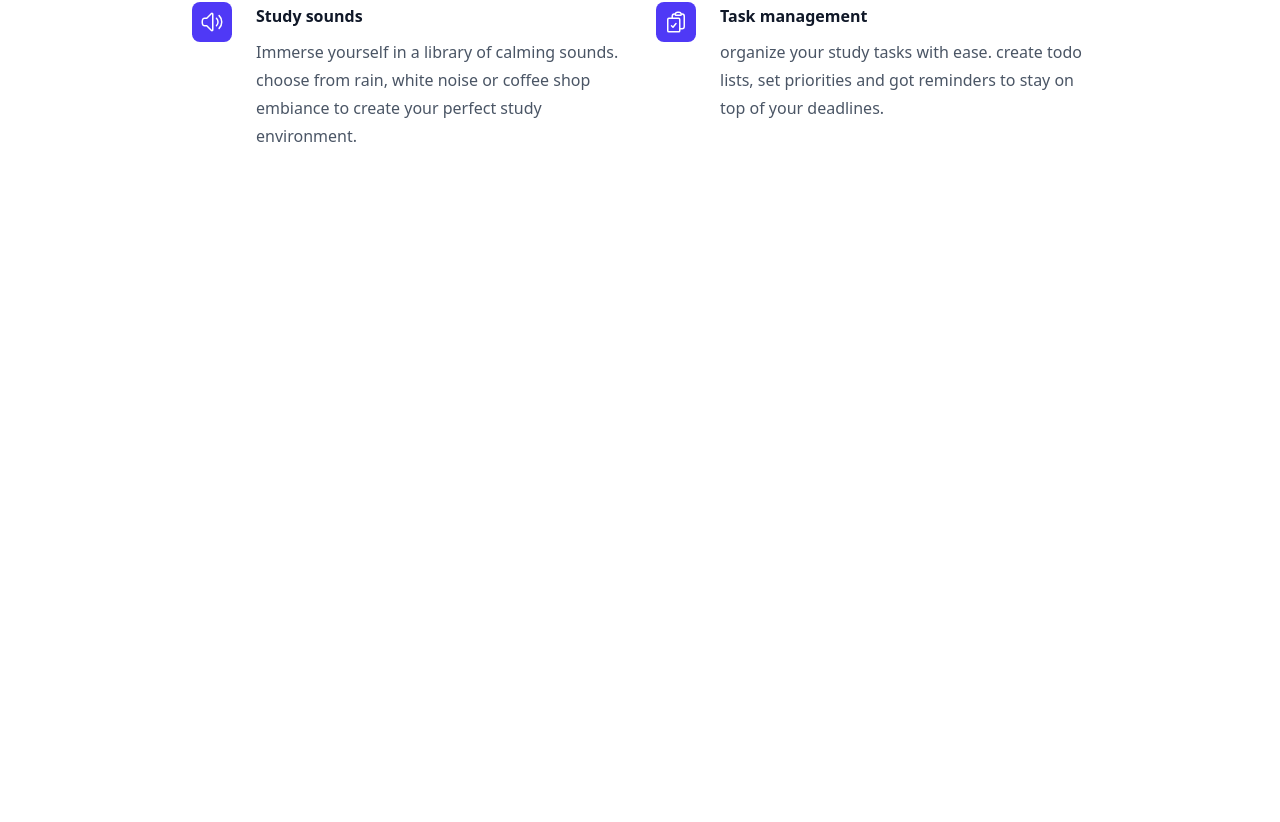
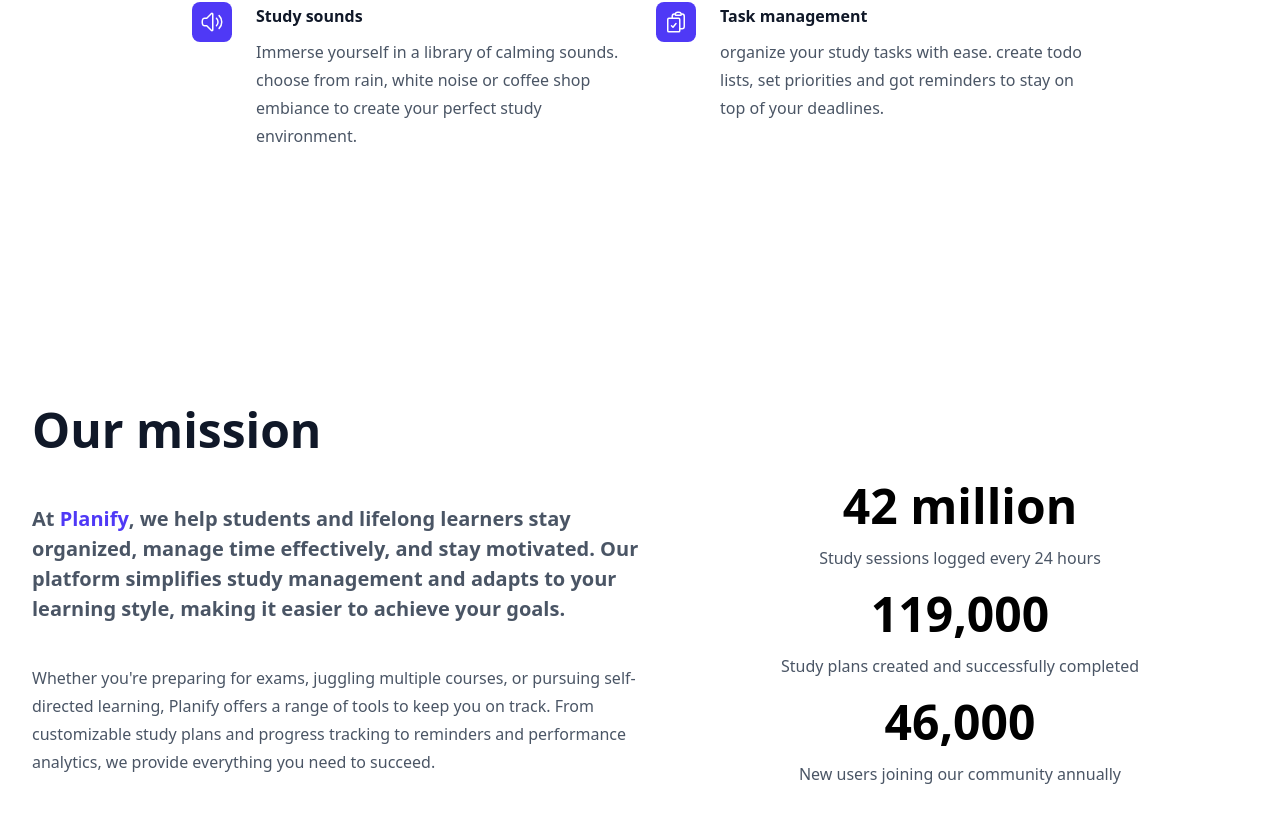
Before and after one commit to Mohammedali03/Planify, a React (Vite) app in the folder Client/: page / in a window 1280 px wide. Shown: the part 1490-2312 px from the top of the page. Before the commit the page ends 1768 px from the top, so only its background shows below. Built offline with nearby package versions, Linux system fonts and the light colour scheme.

Commit message:
add stats section

```diff
--- a/Client/src/components/Home.jsx
+++ b/Client/src/components/Home.jsx
@@ -4,15 +4,21 @@
 import Hero from "./Hero";
 import Reveal from "./Reveal";
 import Features from "./Features";
+import Stats from "./Stats";
 
 const Home = () => {
   return (
     <div className="bg-white">
       <NavBar />
-      <Hero />
-      <Reveal>
-        <Features />
-      </Reveal>
+      <main>
+        <Hero />
+        <Reveal>
+          <Features />
+        </Reveal>
+        <Reveal>
+          <Stats />
+        </Reveal>
+      </main>
     </div>
   );
 };
--- /dev/null
+++ b/Client/src/components/Stats.jsx
@@ -0,0 +1,57 @@
+import React from "react";
+
+const stats = [
+  { id: 1, number: "42 million", desc: "Study sessions logged every 24 hours" },
+  {
+    id: 2,
+    number: "119,000",
+    desc: "Study plans created and successfully completed",
+  },
+  { id: 3, number: "46,000", desc: "New users joining our community annually" },
+];
+
+const Stats = () => {
+  return (
+    <section className="bg-white py-24 sm:py-32">
+      <div className="mx-auto max-w-7xl px-6 lg:px-8 lg:text-center">
+        <h2 className="mx-auto max-w-2xl text-4xl lg:w-fit lg:m-0 lg:text-5xl font-semibold text-[#101828]">
+          Our mission
+        </h2>
+        <div className="mt-6 max-w-2xl mx-auto flex flex-col lg:m-0 lg:max-w-full lg:flex-row lg:items-center lg:justify-between ">
+          <div className="mt-5 text-base/7 text-gray-600 lg:text-start lg:max-w-[640px]">
+            <span className="block text-xl leading-normal font-semibold">
+              At <span className="font-bold text-indigo-600">Planify</span>, we
+              help students and lifelong learners stay organized, manage time
+              effectively, and stay motivated. Our platform simplifies study
+              management and adapts to your learning style, making it easier to
+              achieve your goals.
+            </span>
+            <span className="block mt-10">
+              Whether you're preparing for exams, juggling multiple courses, or
+              pursuing self-directed learning, Planify offers a range of tools
+              to keep you on track. From customizable study plans and progress
+              tracking to reminders and performance analytics, we provide
+              everything you need to succeed.
+            </span>
+          </div>
+          <ul className="flex flex-col gap-3 mt-7 lg:gap-0 lg:mx-auto">
+            {stats.map((stat) => {
+              return (
+                <li key={stat.id} className="mb-5 flex flex-col gap-4">
+                  <span className="text-4xl sm:text-5xl font-semibold">
+                    {stat.number}
+                  </span>
+                  <span className="text-base/7 text-gray-600 leading-normal">
+                    {stat.desc}
+                  </span>
+                </li>
+              );
+            })}
+          </ul>
+        </div>
+      </div>
+    </section>
+  );
+};
+
+export default Stats;
```
